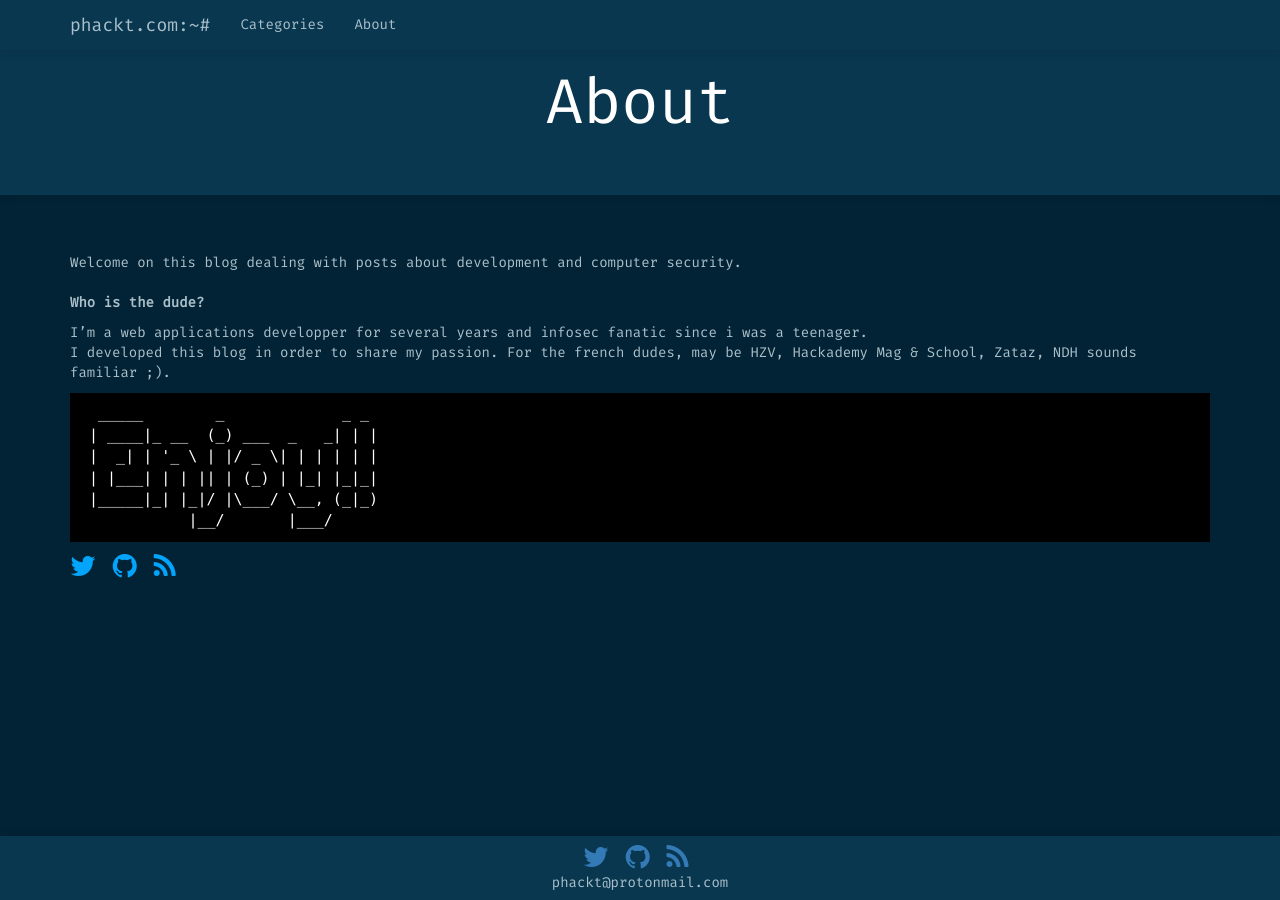
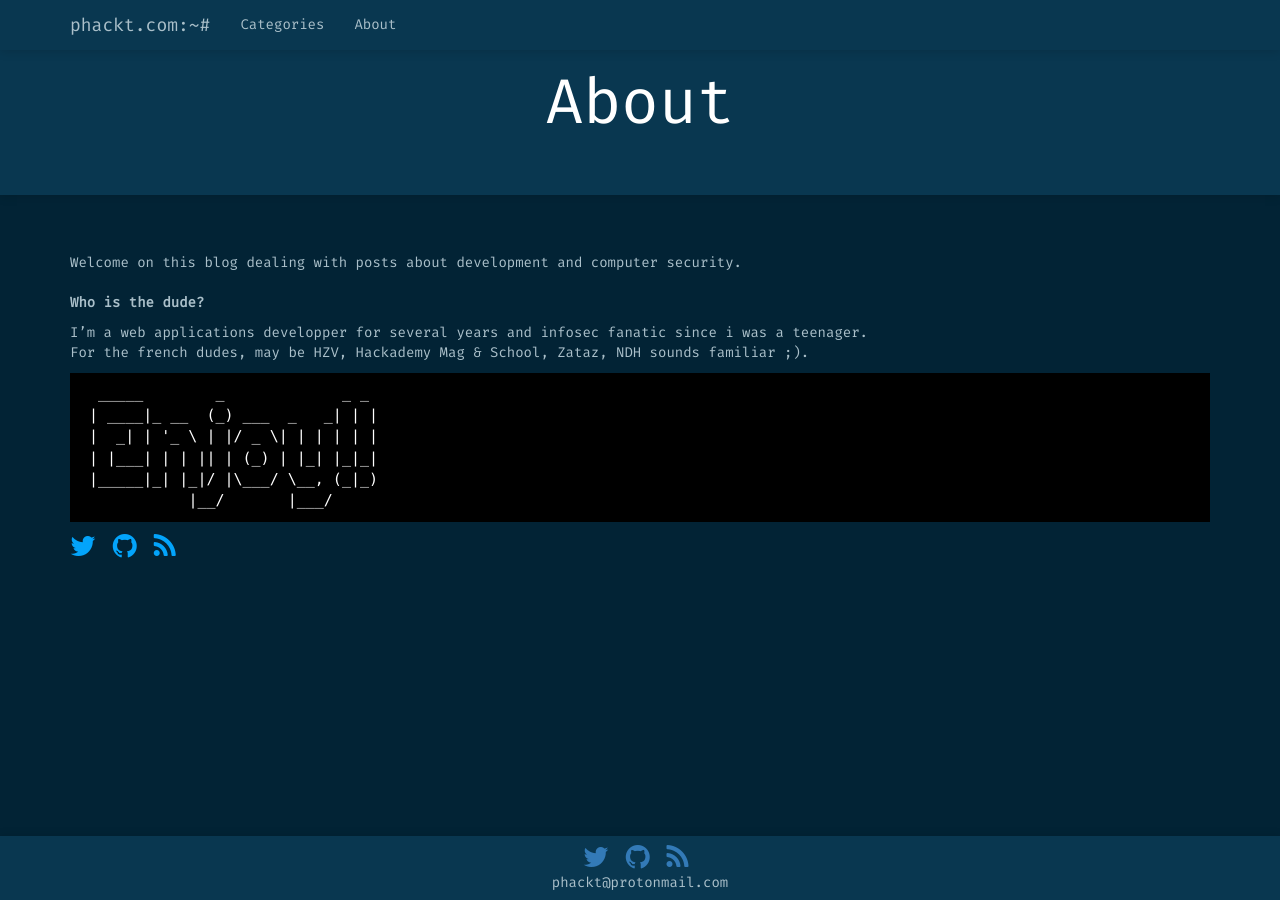
Before and after one commit to phackt/phackt.github.io, a Jekyll site: the page built from about.md, in a window 1280 px wide. Built offline with Jekyll 4.4.1, drawn with Linux system fonts in a browser that asks for light colours; nearby versions of some CDN libraries; some web fonts are replaced.

Commit message:
Update about.md

````diff
--- a/about.md
+++ b/about.md
@@ -9,7 +9,7 @@ Welcome on this blog dealing with posts about development and computer security.
 **Who is the dude?**
 
 I'm a web applications developper for several years and infosec fanatic since i was a teenager.
-I developed this blog in order to share my passion. For the french dudes, may be HZV, Hackademy Mag & School, Zataz, NDH sounds familiar ;).
+For the french dudes, may be HZV, Hackademy Mag & School, Zataz, NDH sounds familiar ;).
 ```
   _____        _             _ _
  | ____|_ __  (_) ___  _   _| | |
````
